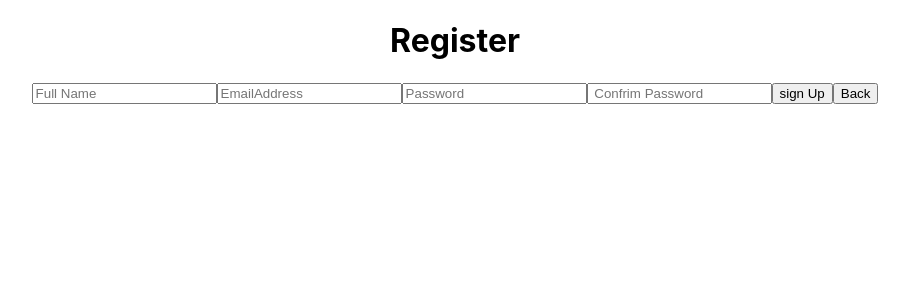
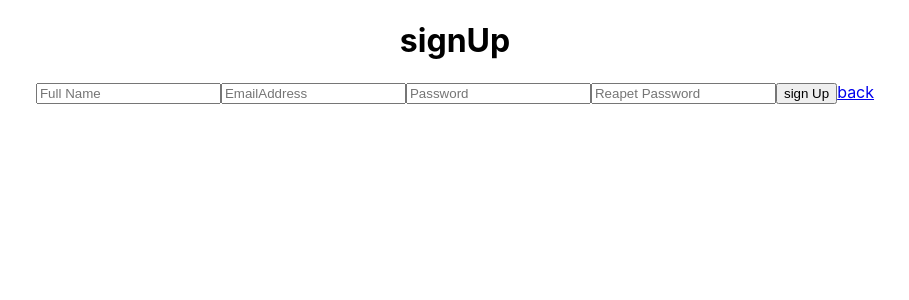
Before and after one commit to MaryyamSalah/Healig, a React (Create React App) app: page /register in a window 1280 px wide. Shown: the top 300 px of the page, without its empty margins (185-1094 px from the left). Built offline with nearby package versions, Linux system fonts and the light colour scheme.

Commit message:
fixing some mistakes

```diff
--- a/src/Pages/register.js
+++ b/src/Pages/register.js
@@ -1,57 +1,69 @@
 import React ,{useState,useEffect} from 'react';
 import { useDispatch,useSelector } from 'react-redux';
-import {useNavigate ,Link} from 'react-router-dom';
+import {useNavigate ,Link} from 'react-router-dom'
 import { registerInitiate } from '../Redux/action';
 
 const Register = () => {
-  const {state,setState}=useState({
-  displayName:"",
-    email:"",
-   password:"",
-   passwordConfrim:"",
-   })
-   const { currentUser } = useSelector((state)=> state.user);
-  const {email,password,displayName,passwordConfrim}=useState;
+    const [state,setState]=useState({
+      displayName:'',
+        email:'',
+       password:'',
+       passwordConfirm:''
+      });
 
-  const history= useNavigate();
+      const {currentUser} = useSelector(state => state.user);
+      const history = useNavigate();
       useEffect(()=>{
         if(currentUser){
-      history.push("/")
+          history.push("/");
         }
-  },[currentUser , history]);
-  const dispatch=useDispatch();
+
+      },[currentUser,history])
+
+      const dispatch =useDispatch();
+      const {email,password,displayName,passwordConfirm}=state;
+
 
     const handleSubmit= (e)=>{
       e.preventDefault();
-  if(password !== passwordConfrim){
+      if(password !== passwordConfirm){
         return;
+
       }
-  dispatch(registerInitiate(email, password,displayName));
-  setState({email:"", displayName:"", password:"",passwordConfrim:""})
+      dispatch(registerInitiate(email,password,displayName));
+      setState({email:"",displayName:"",password:"",passwordConfirm:""})
+    };
+    const handleChange= (e)=>{
+      let {name,value} = e.target
+      setState({...state,[name]:value})
     }
 
- const handleChange= (e) => {
-  let {name,value}=e.target;
-  setState({...state,[name]:value})
- }
+
+
+
+
 
     return (
         <div>
           <div id='logreg-from'>
-        <form className='form-signin' onSubmit={handleSubmit}>
-           <h1>Register</h1>
-           <div>
+            <form className='form-signup' onSubmit={handleSubmit}>
+               <h1>signUp</h1>
                <input
                  type='text'
+                id='displayName'
                 placeholder='Full Name'
                 name='displayName'
                 onChange={handleChange}
                  value={displayName}
                 required
                  />
+
+
+
+
                  <input
                  type='email'
-            id='inputEmail'
+                id='userEmail'
                 placeholder='EmailAddress'
                 name='email'
                 onChange={handleChange}
@@ -69,23 +81,24 @@ const Register = () => {
                  />
                   <input
                  type='password'
-            id='inputpassword'
-            placeholder=' Confrim Password'
-            name='passwordConfrim'
+                id='passwordConfirm'
+                placeholder='Reapet Password'
+                name='passwordConfirm'
                 onChange={handleChange}
-            value={passwordConfrim}
+                value={passwordConfirm}
                 required
                  />
+
+
+
+
                  <button type='submit'>sign Up</button>
+                 <Link to='/login'>back</Link>
 
-             <Link to='/login'>
-              <button type='submit'>Back</button>
-             </Link>
-           </div>
             </form>
            </div>
         </div>
       )
     }
 
-export default Register;
+    export default Register
--- a/src/Redux/action.js
+++ b/src/Redux/action.js
@@ -1,4 +1,4 @@
-import * as types from './actionType';
+import * as types from './actionTypes';
 import {auth} from "../firebase"
 
 const registerStart = () => ({
@@ -17,7 +17,7 @@ const registerFail = (error) => ({
 
 export const registerInitiate = (email , password , displayName) => {
     return function (dispatch){
-        dispatch (registerStart);
+        dispatch (registerStart());
         auth.createUserWithEmailAndPassword(email , password).then (({user})=>{
             user.updateProfile({
                 displayName
--- a/src/Redux/reducer.js
+++ b/src/Redux/reducer.js
@@ -1,4 +1,4 @@
-import * as types from './actionType';
+import * as types from './actionTypes';
 
 
 const initialState ={
@@ -26,7 +26,7 @@ const userReducer = (state = initialState , action) =>{
                     return {
                         ...state,
                         loading: false,
-                        error : action.error,
+                        error : action.payload,
                     }
     default:
         return (
--- a/src/Redux/rootReducer.js
+++ b/src/Redux/rootReducer.js
@@ -3,7 +3,7 @@ import { combineReducers } from "redux"
 import userReducer from "./reducer"
 
 const rootReducer = combineReducers ({
-    user :userReducer
+    user :userReducer,
 })
 
 export default rootReducer;
```
Also changed, not shown: src/Redux/actionTypes.js (renamed from src/Redux/actionType.js). Lines whose indentation alone changed are shown as unchanged.
